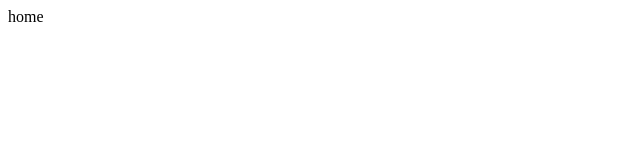
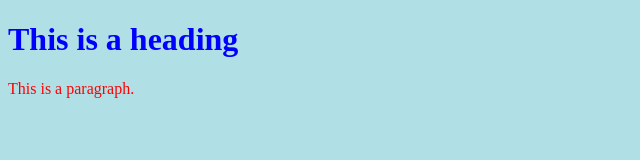
Before and after one commit to MilazzoAlessandro/Bowser, a plain HTML site: page index.html in a window 1280 px wide. Shown: the whole page, without its empty margins (0-640 px from the left). Drawn offline with Linux system fonts and the light colour scheme.

Commit message:
Bowser with css

```diff
--- a/index.html
+++ b/index.html
@@ -1 +1,12 @@
-home
+<!DOCTYPE html>
+<html>
+<head>
+  <link rel="stylesheet" href="ProvaGraf.css">
+</head>
+<body>
+
+<h1>This is a heading</h1>
+<p>This is a paragraph.</p>
+
+</body>
+</html>
--- /dev/null
+++ b/provagraf.css
@@ -0,0 +1,9 @@
+body {
+  background-color: powderblue;
+}
+h1 {
+  color: blue;
+}
+p {
+  color: red;
+}
```
Also changed, not shown: 2 other files.
